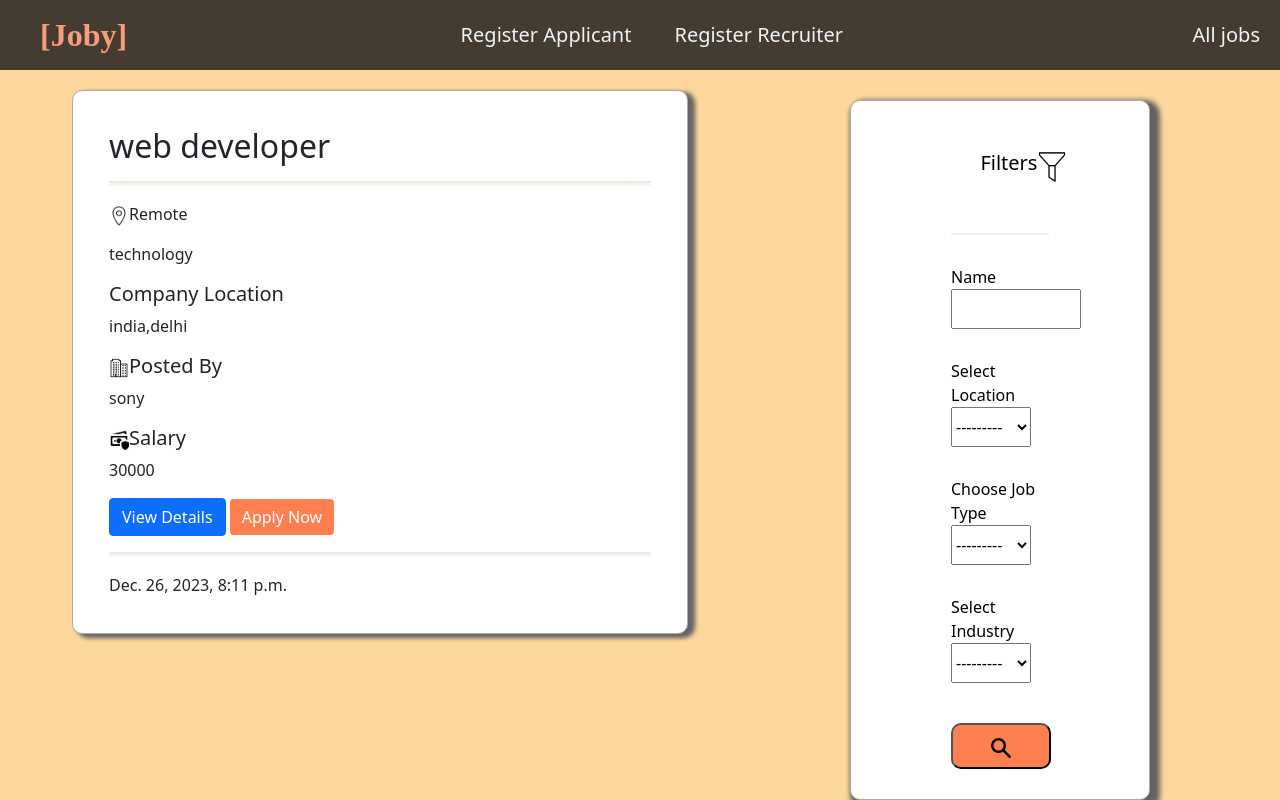
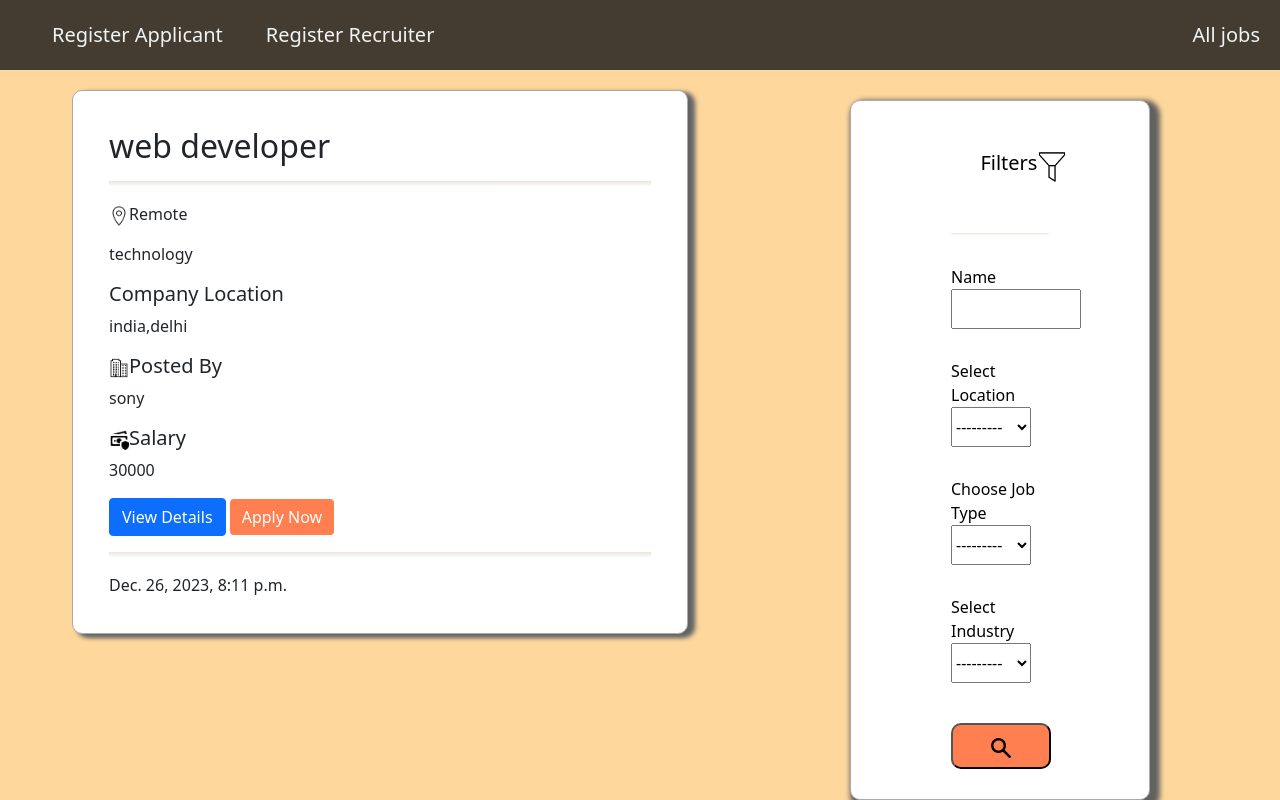
Before and after one commit to fatimatoghoz23/job-portal, a Django app: page /alljobs/ in a window 1280 px wide. Run offline with Django 4.2, Linux system fonts and the light colour scheme; data comes from the database, SQL or seed files in the repository.

Commit message:
Update alljobs.html

```diff
--- a/templates/alljobs.html
+++ b/templates/alljobs.html
@@ -19,8 +19,8 @@
   <body style="background:rgba(253, 206, 131, 0.796); " >
     <nav class='nav' id="nav" style="z-index:200000 ;position: relative;top: 0;">
 
-      <a href='/' class='title'>[Joby]</a>
-
+<!--       <a href='/' class='title'>[Joby]</a>
+   -->
        {% if not request.user.is_applicant and not request.user.is_recruiter%}
        <ul class='head' id="head">
       <li>
```
